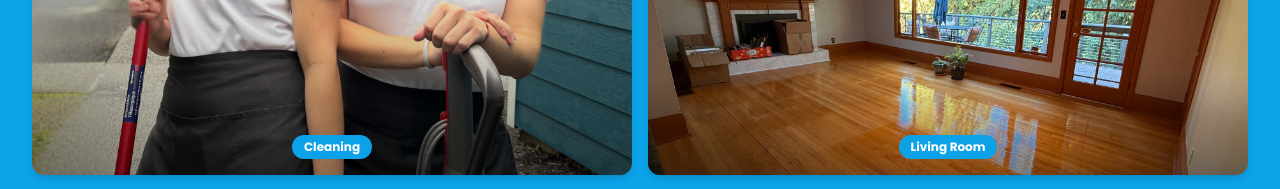
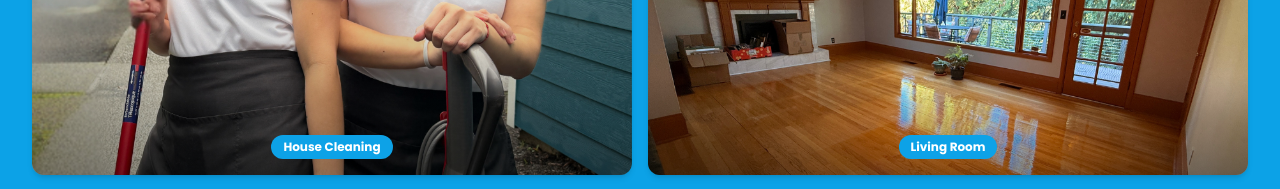
Before and after one commit to squeegee503-cmd/Squeegee-Maids, a React (Vite) app: page / in a window 1280 px wide. Shown: the part 3620-3809 px from the top of the page. Built offline with nearby package versions, Linux system fonts and the light colour scheme; no server answers.

Commit message:
Updated Gallery.tsx

```diff
--- a/src/components/sections/Gallery.tsx
+++ b/src/components/sections/Gallery.tsx
@@ -17,7 +17,7 @@ type GalleryItem = {
   tag: string;
 };
 const galleryItems: GalleryItem[] = [
-  { src: Gallery011, alt: "Professional Cleaning", tag: "Cleaning" },
+  { src: Gallery011, alt: "Professional Cleaning", tag: "House Cleaning" },
   { src: Gallery012, alt: "Kitchen Cleaning", tag: "Expert Cleaners" },
   { src: Gallery013, alt: "Bathroom Cleaning", tag: "Bathroom" },
   { src: Gallery014, alt: "Living Room", tag: "Living Room" },
```
